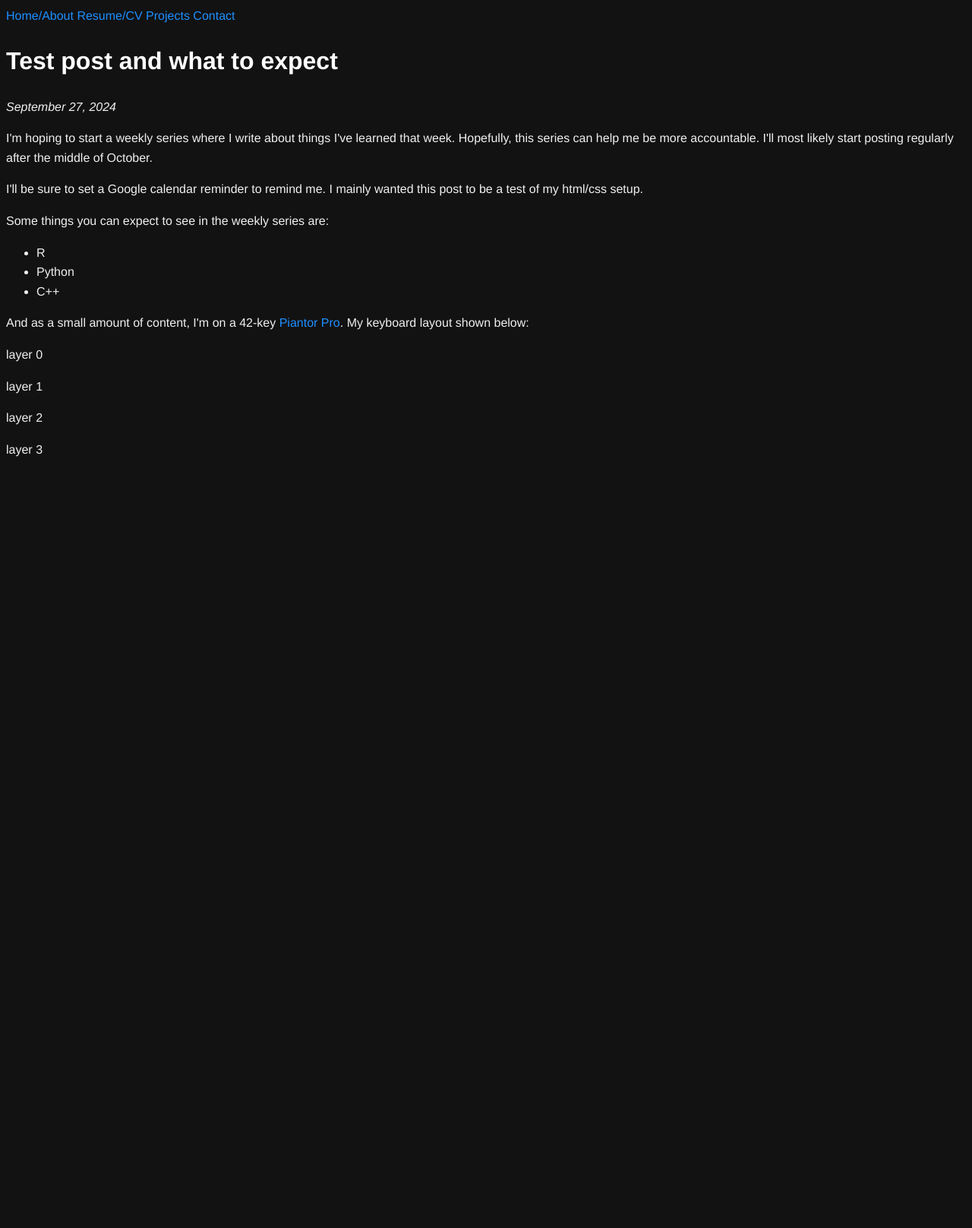
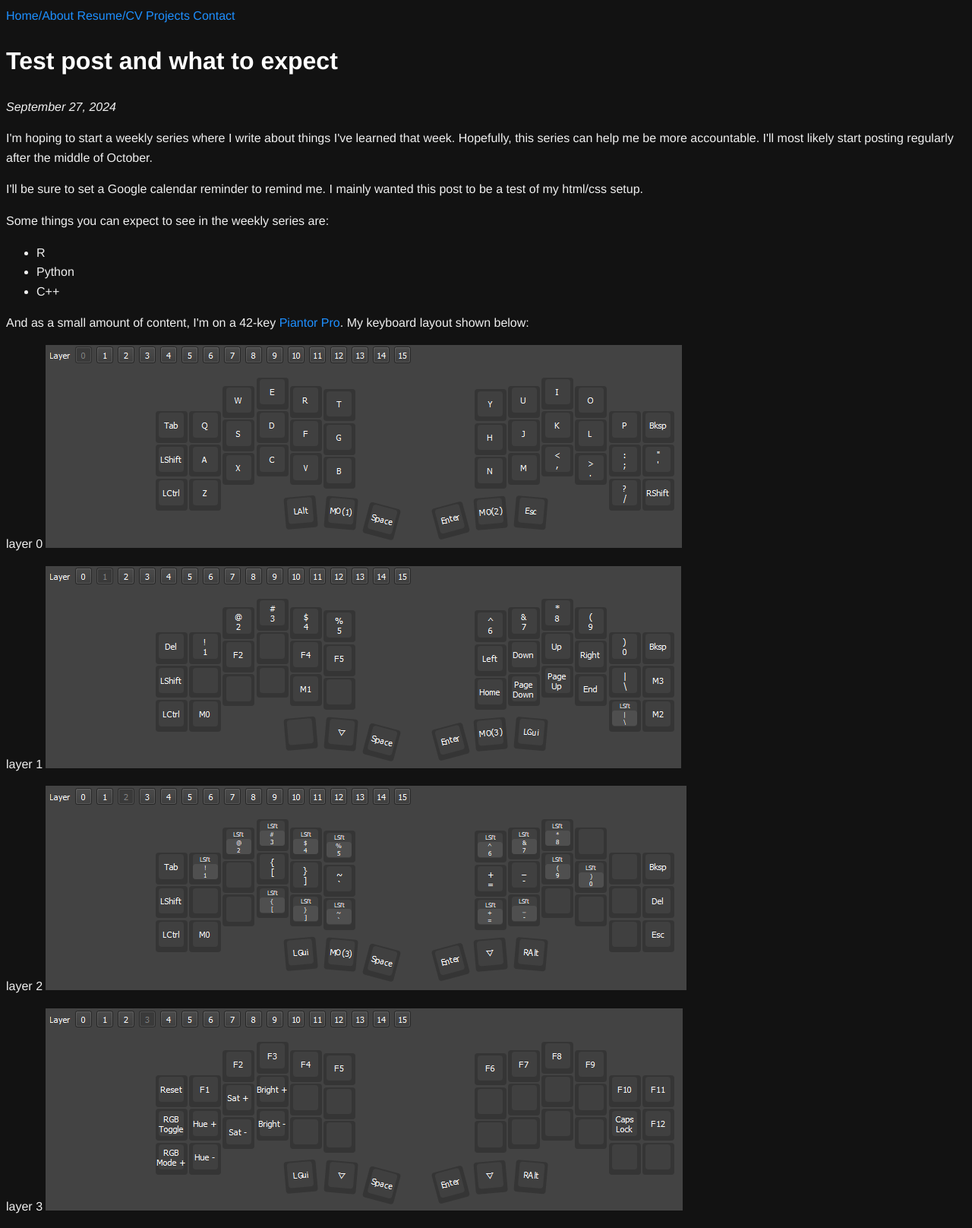
Before and after one commit to benn9833/benn9833.github.io, a Jekyll site: the page built from _posts/2024-09-28-to-do.html, in a window 1280 px wide. Shown: the whole page at 76% size. Built offline with Jekyll 4.4.1, drawn with Linux system fonts in a browser that asks for light colours; before the commit the page ends 900 px from its top, so only the background shows below that.

Commit message:
Update 2024-09-28-to-do.html

```diff
--- a/_posts/2024-09-28-to-do.html
+++ b/_posts/2024-09-28-to-do.html
@@ -16,7 +16,14 @@ date: 2024-09-27
 </ul>
 </p>
 <p>And as a small amount of content, I'm on a 42-key <a href="https://shop.beekeeb.com/product/pre-soldered-piantor-split-keyboard/">Piantor Pro</a>. My keyboard layout shown below:</p>
-<p>layer 0</p>
-<p>layer 1</p>
-<p>layer 2</p>
-<p>layer 3</p>
+<p>
+layer 0
+<img src="{{ '/assets/images/layer0.png' | relative_url }}" alt="layer0">
+</p>
+
+<p>layer 1
+<img src="{{ '/assets/images/layer1.png' | relative_url }}" alt="layer1">
+</p>
+
+<p>layer 2 <img src="{{ '/assets/images/layer2.png' | relative_url }}" alt="layer2"> </p>
+<p>layer 3 <img src="{{ '/assets/images/layer3.png' | relative_url }}" alt="layer3"></p>
```
